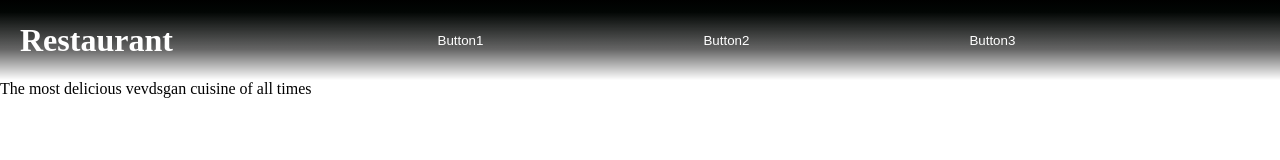
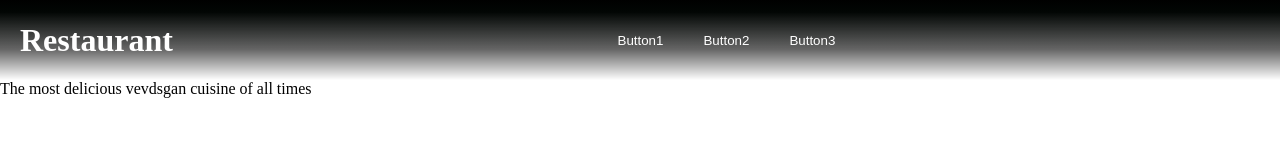
Before and after one commit to lnicepei/restaurant-page, a plain HTML site: page index.html in a window 1280 px wide. Drawn offline with Linux system fonts and the light colour scheme.

Commit message:
Style the menu

```diff
--- a/style.css
+++ b/style.css
@@ -22,7 +22,7 @@
 .buttons{
     display: flex;
     flex-direction: row;
-    gap: 200px;
+    gap: 20px;
     grid-column: 2 / 3;
 }
 
```
